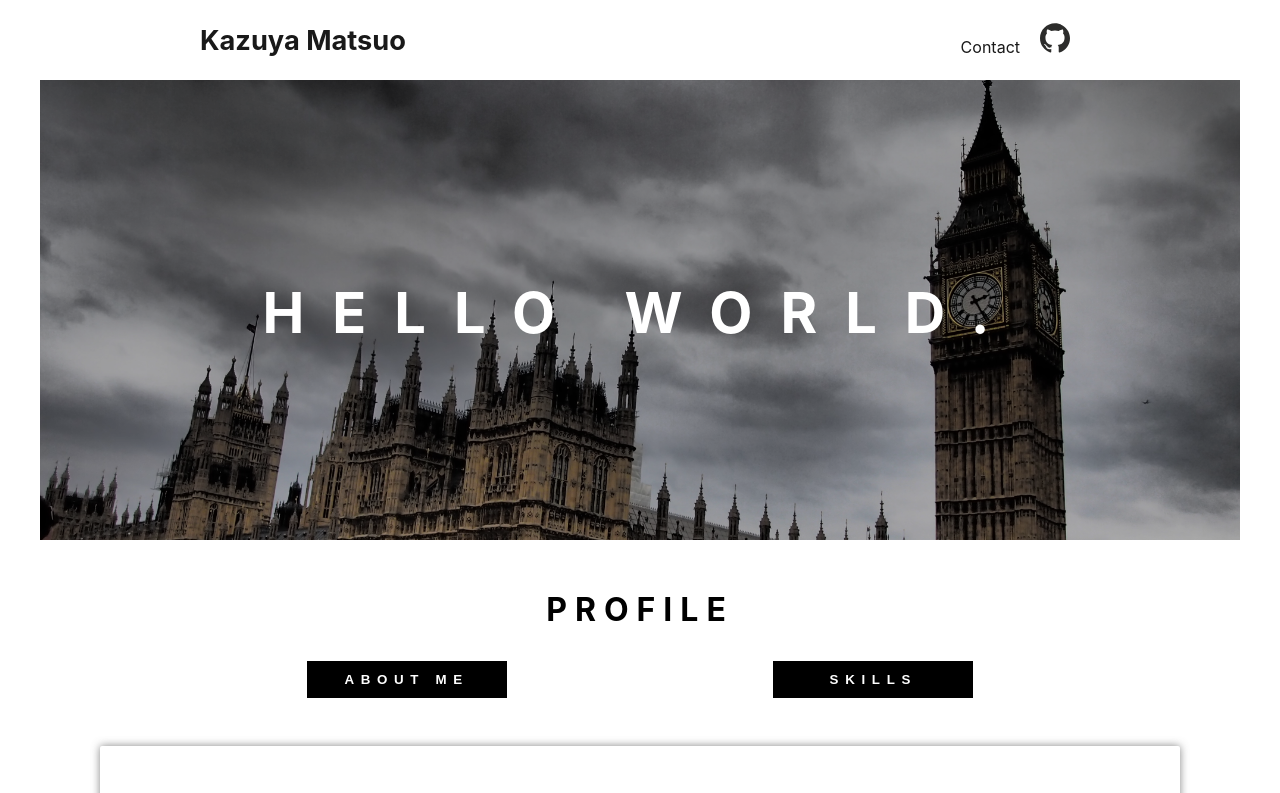
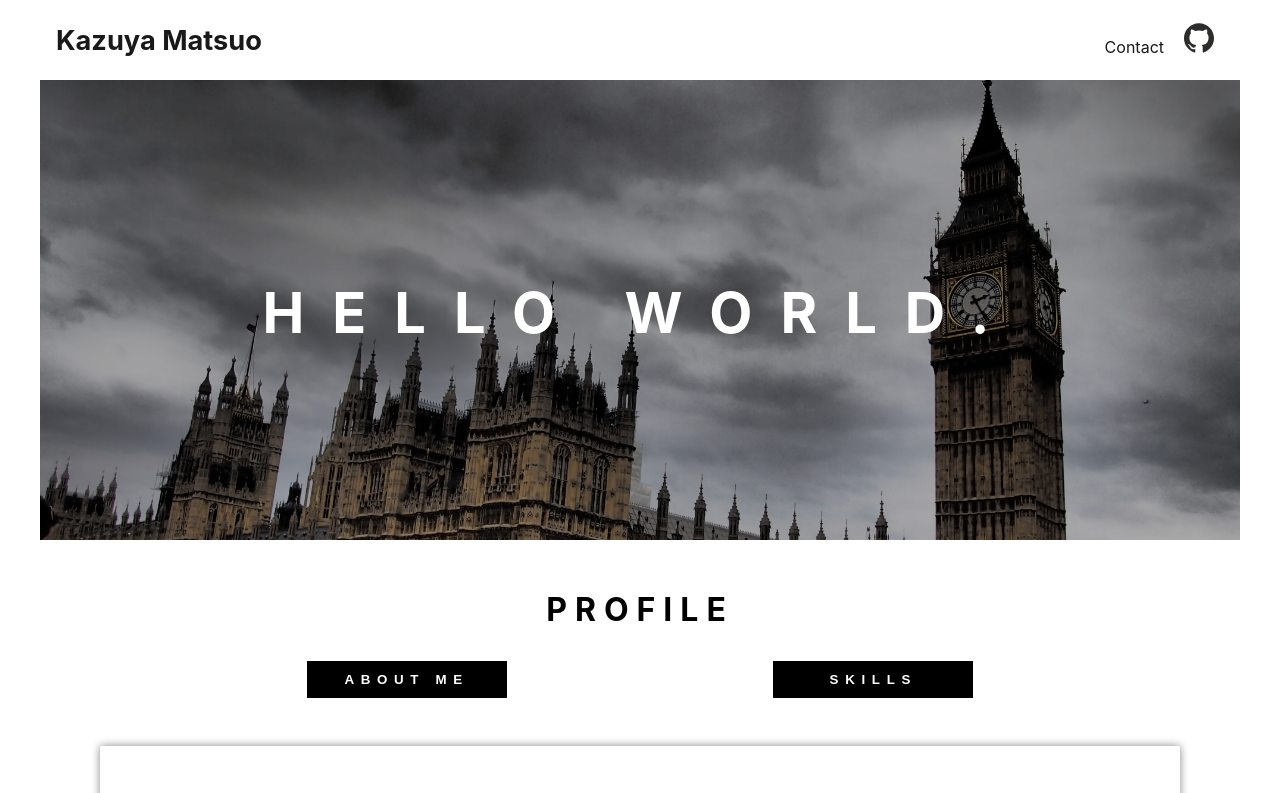
Before and after one commit to kazuya-m/my-pf, a Next.js app: page / in a window 1280 px wide. Shown: the top 793 px of the page. Built offline with nearby package versions, Linux system fonts and the light colour scheme.

Commit message:
modified styles

```diff
--- a/components/header/index.jsx
+++ b/components/header/index.jsx
@@ -5,11 +5,11 @@ import Image from 'next/image'
 export function Header() {
   return(
     <header className={styles.header}>
-      {/* <div className="header-left"> */}
+      <div className="header-left">
         <Link href="/">
           <a><h1 className={styles.title}>Kazuya Matsuo</h1></a>
         </Link>
-      {/* </div> */}
+      </div>
       <div className={styles.header__menu}>
         <ul className={styles.menu__list}>
           <li className={styles.menu__item}>
--- a/components/header/index.module.css
+++ b/components/header/index.module.css
@@ -10,7 +10,7 @@
   top: 0;
   z-index: 10;
   background-color: #fff;
-  padding: 1em 10rem;
+  padding: 1em 1rem;
   opacity: 0.9;
   font-size: 1rem;
 }
```
